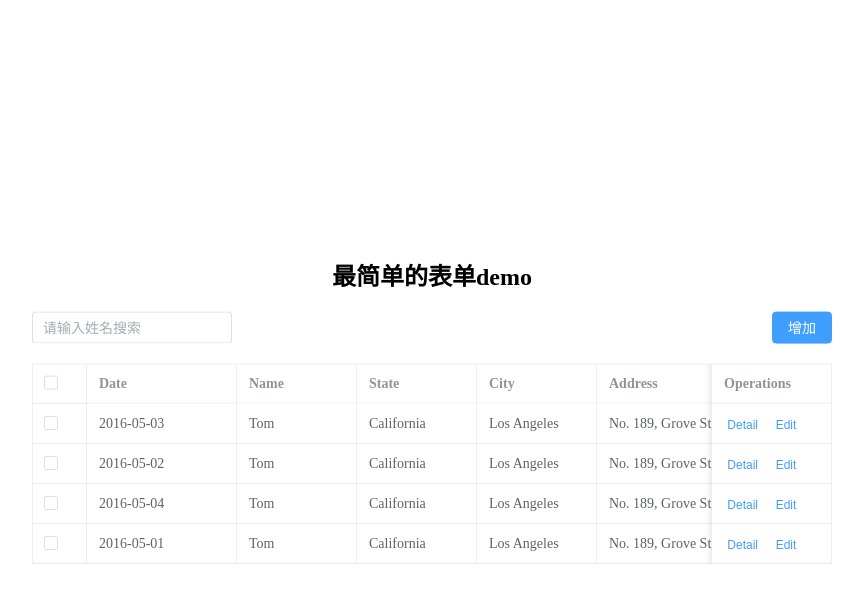
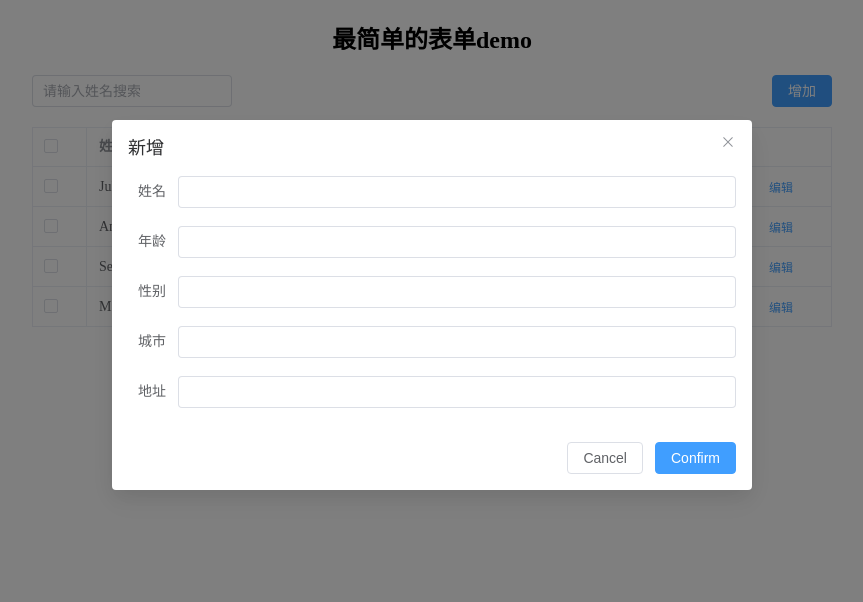
Before and after one commit to pinkhurley/vue3-demo01, a Vue app: page / in a window 1280 px wide. Both pictures are taken after a click on the button "增加". Shown: the top 602 px of the page, without its empty margins (208-1071 px from the left). Built offline with nearby package versions, Linux system fonts and the light colour scheme.

Commit message:
add: 新增和删除

```diff
--- a/src/App.vue
+++ b/src/App.vue
@@ -2,54 +2,72 @@
 import { ref } from 'vue';
 
 let search_input = ref('')
-let tableData = ref(
-  [
+let tableData = ref([
   {
-    date: '2016-05-03',
-    name: 'Tom',
-    state: 'California',
+      id: "1",
+      name: 'July',
+      age: 'boy',
+      sex: 'California',
       city: 'Los Angeles',
       address: 'No. 189, Grove St, Los Angeles',
-    zip: 'CA 90036',
-    tag: 'Home',
     },
     {
-    date: '2016-05-02',
-    name: 'Tom',
-    state: 'California',
+      id: "2",
+      name: 'Ana',
+      age: 'girl',
+      sex: 'California',
       city: 'Los Angeles',
       address: 'No. 189, Grove St, Los Angeles',
-    zip: 'CA 90036',
-    tag: 'Office',
     },
     {
-    date: '2016-05-04',
-    name: 'Tom',
-    state: 'California',
+      id: "3",
+      name: 'Seven',
+      age: 'man',
+      sex: 'California',
       city: 'Los Angeles',
       address: 'No. 189, Grove St, Los Angeles',
-    zip: 'CA 90036',
-    tag: 'Home',
     },
     {
-    date: '2016-05-01',
-    name: 'Tom',
-    state: 'California',
+      id: "4",
+      name: 'Ming',
+      age: 'woman',
+      sex: 'California',
       city: 'Los Angeles',
       address: 'No. 189, Grove St, Los Angeles',
-    zip: 'CA 90036',
-    tag: 'Office',
     },
-  ]
-)
+])
 let multipleSelection = ref([])
+let dialogFormVisible = ref(false)
+let formLabelWidth = ref(50)
+let tableForm = ref({
+  name: '',
+  age: '',
+  sex: '',
+  city: '',
+  address: ''
+})
+let dialogType = ref('add')
 
-const handleClickBtn = () =>{
-  console.log("click")
-}
 
 const handleSelectionChange = (val)=>{
   multipleSelection.value = val
+}
+
+const handleAdd = () =>{
+  dialogFormVisible.value = true
+}
+
+const dialogConfirm = () =>{
+  dialogFormVisible.value = false
+  tableData.value.push({
+    id: (tableData.value.length + 1).toString(),
+    ...tableForm.value
+  })
+}
+const tableRowDel = ({id}) => {
+  console.log(id)
+  let rowIndex = tableData.value.findIndex(item=>item.id === id)
+  tableData.value.splice(rowIndex, 1)
 }
 
 </script>
@@ -62,8 +80,8 @@ const handleSelectionChange = (val)=>{
     </div>
     <!-- 搜索区域 -->
     <div class="demo_search">
-      <el-input v-model="search_input" placeholder="请输入姓名搜索" />
-      <el-button type="primary">增加</el-button>
+      <el-input class="search_input" v-model="search_input" placeholder="请输入姓名搜索" />
+      <el-button type="primary" @click="handleAdd">增加</el-button>
     </div>
     <div class="demo_table">
       <el-table
@@ -73,21 +91,47 @@ const handleSelectionChange = (val)=>{
       @selection-change="handleSelectionChange"
       border>
         <el-table-column type="selection" width="55" />
-        <el-table-column fixed prop="date" label="Date" width="150" />
-        <el-table-column prop="name" label="Name" width="120" />
-        <el-table-column prop="state" label="State" width="120" />
-        <el-table-column prop="city" label="City" width="120" />
-        <el-table-column prop="address" label="Address" width="600" />
-        <el-table-column prop="zip" label="Zip" width="120" />
-        <el-table-column fixed="right" label="Operations" width="120">
-          <template #default>
-            <el-button link type="primary" size="small" @click="handleClickBtn"
-              >Detail</el-button
-            >
-            <el-button link type="primary" size="small">Edit</el-button>
+        <el-table-column prop="name" label="姓名" width="120" />
+        <el-table-column prop="age" label="年龄" width="120" />
+        <el-table-column prop="sex" label="性别" width="120" />
+        <el-table-column prop="city" label="城市" width="120" />
+        <el-table-column prop="address" label="地址" width="600" />
+        <el-table-column fixed="right" label="操作" width="120">
+          <template #default="scope">
+            <el-button link type="primary" size="small" @click="tableRowDel(scope.row)" style="color:#F56C6C">删除</el-button>
+            <el-button link type="primary" size="small">编辑</el-button>
           </template>
         </el-table-column>
       </el-table>
+
+      <!-- 新增弹窗 -->
+      <el-dialog v-model="dialogFormVisible" :title="dialogType === 'add' ? '新增' : '编辑'">
+        <el-form :model="tableForm">
+          <el-form-item label="姓名" :label-width="formLabelWidth">
+            <el-input v-model="tableForm.name" autocomplete="off" />
+          </el-form-item>
+          <el-form-item label="年龄" :label-width="formLabelWidth">
+            <el-input v-model="tableForm.age" autocomplete="off" />
+          </el-form-item>
+          <el-form-item label="性别" :label-width="formLabelWidth">
+            <el-input v-model="tableForm.sex" autocomplete="off" />
+          </el-form-item>
+          <el-form-item label="城市" :label-width="formLabelWidth">
+            <el-input v-model="tableForm.city" autocomplete="off" />
+          </el-form-item>
+          <el-form-item label="地址" :label-width="formLabelWidth">
+            <el-input v-model="tableForm.address" autocomplete="off" />
+          </el-form-item>
+         </el-form>
+        <template #footer>
+          <span class="dialog-footer">
+            <el-button @click="dialogFormVisible = false">Cancel</el-button>
+            <el-button type="primary" @click="dialogConfirm"
+              >Confirm</el-button
+            >
+          </span>
+        </template>
+      </el-dialog>
     </div>
   </div>
 
@@ -97,11 +141,7 @@ const handleSelectionChange = (val)=>{
 <style scoped>
 .table_box{
   width: 800px;
-  position: absolute;
-  top: 50%;
-  left: 50%;
-  transform: translate(-50%, -50%);
-
+  margin: 20px auto;
 }
 .demo_title{
   text-align: center;
@@ -111,7 +151,10 @@ const handleSelectionChange = (val)=>{
   justify-content: space-between;
   margin-bottom: 20px;
 }
-.el-input{
+.search_input{
   width: 200px;
 }
+.dialog_box{
+  width: 300px;
+}
 </style>
```
Lines whose indentation alone changed are shown as unchanged.
